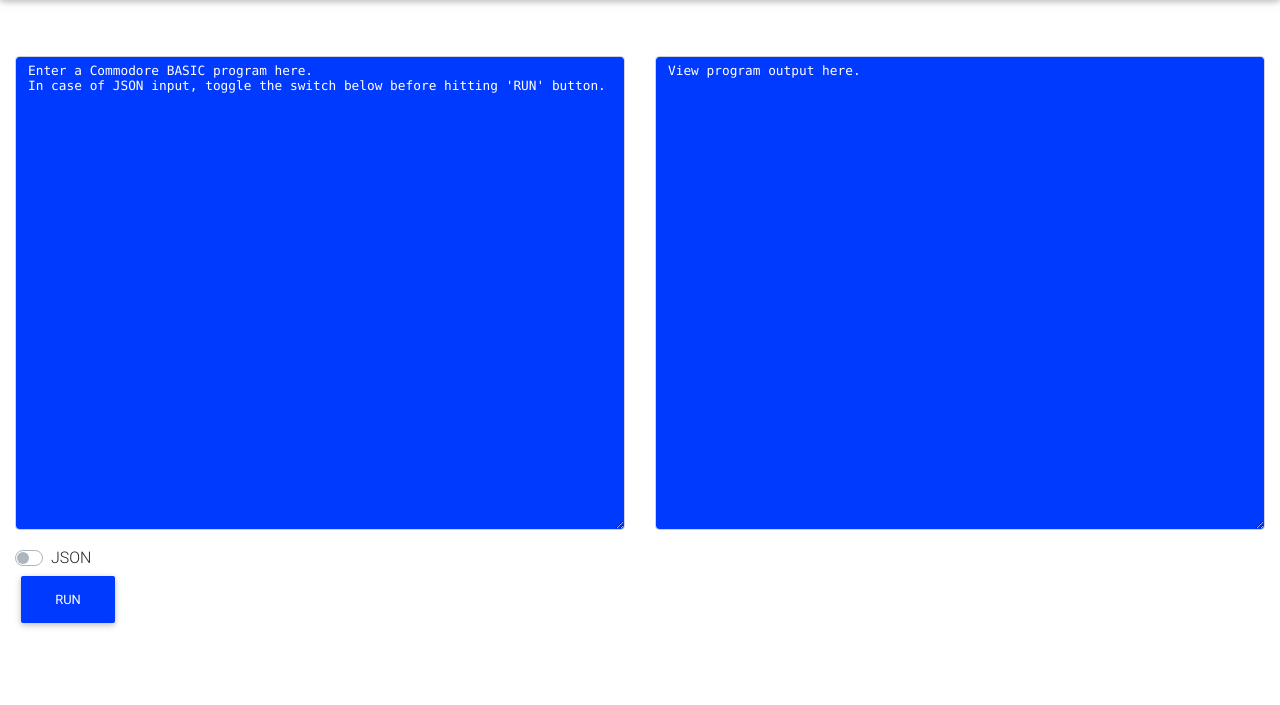
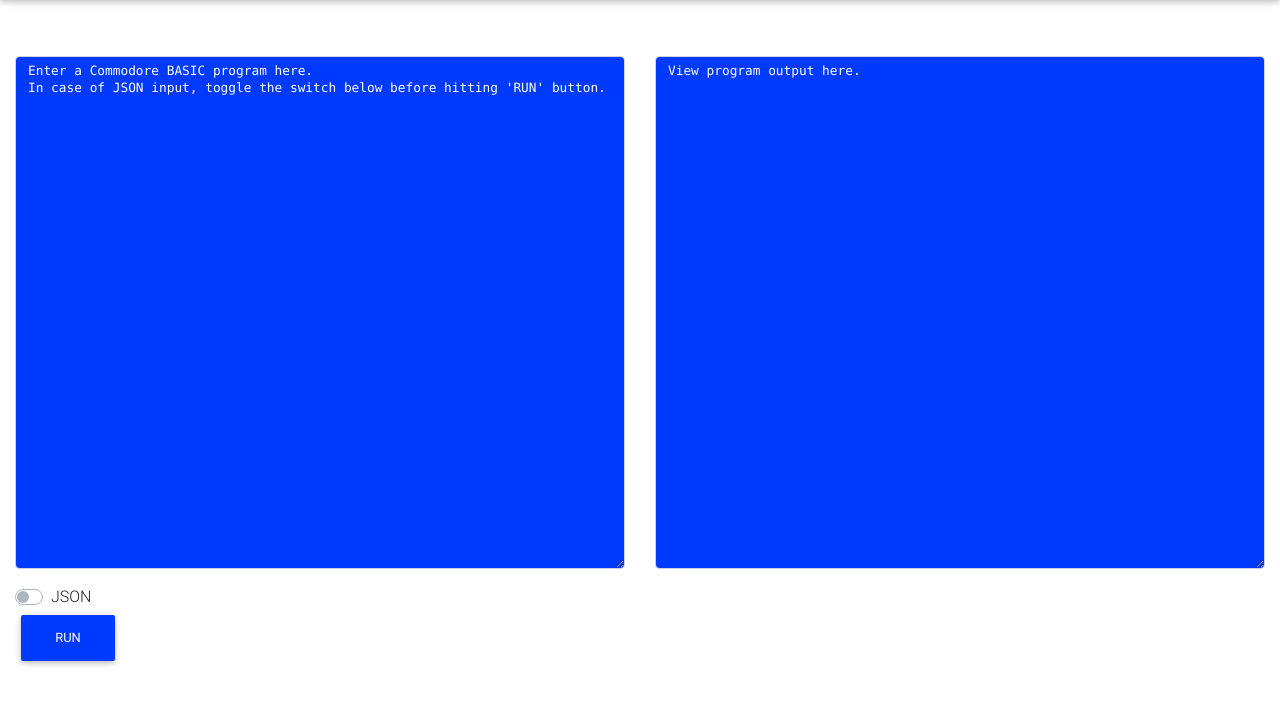
Before and after one commit to awhitney42/c64aas, a Python web app: template templates/home.html in a window 1280 px wide. Shown: the part 64-769 px from the top of the page. Run offline with Jinja, Linux system fonts and the light colour scheme; the template is opened without the code that fills it, so the values that code supplies are empty; some libraries are stand-ins or nearby versions.

Commit message:
Tweak to line height of text boxes.

```diff
--- a/templates/home.html
+++ b/templates/home.html
@@ -57,13 +57,13 @@
                     <div class="form-group pink-border-focus">
                         <label for="exampleFormControlTextarea5"></label>
                         <textarea class="form-control text-monospace c64-style" id="in_form" hx-post="api/program" hx-trigger="submit" hx-target="#out_form" rows="30" placeholder="Enter a Commodore BASIC program here.
-In case of JSON input, toggle the switch below before hitting 'RUN' button." style="font-size: 0.8rem;line-height:1.2"></textarea>
+In case of JSON input, toggle the switch below before hitting 'RUN' button." style="font-size: 0.8rem;line-height:1.3"></textarea>
                     </div>
                 </div>
                 <div class="col">
                     <div class="form-group pink-border-focus">
                         <label for="exampleFormControlTextarea5"></label>
-			<textarea class="form-control text-monospace c64-style" id="out_form" rows="30" placeholder="View program output here." style="font-size: 0.8rem;line-height: 1.2"></textarea>
+			<textarea class="form-control text-monospace c64-style" id="out_form" rows="30" placeholder="View program output here." style="font-size: 0.8rem;line-height: 1.3"></textarea>
                     </div>
                 </div>
             </div>
```
